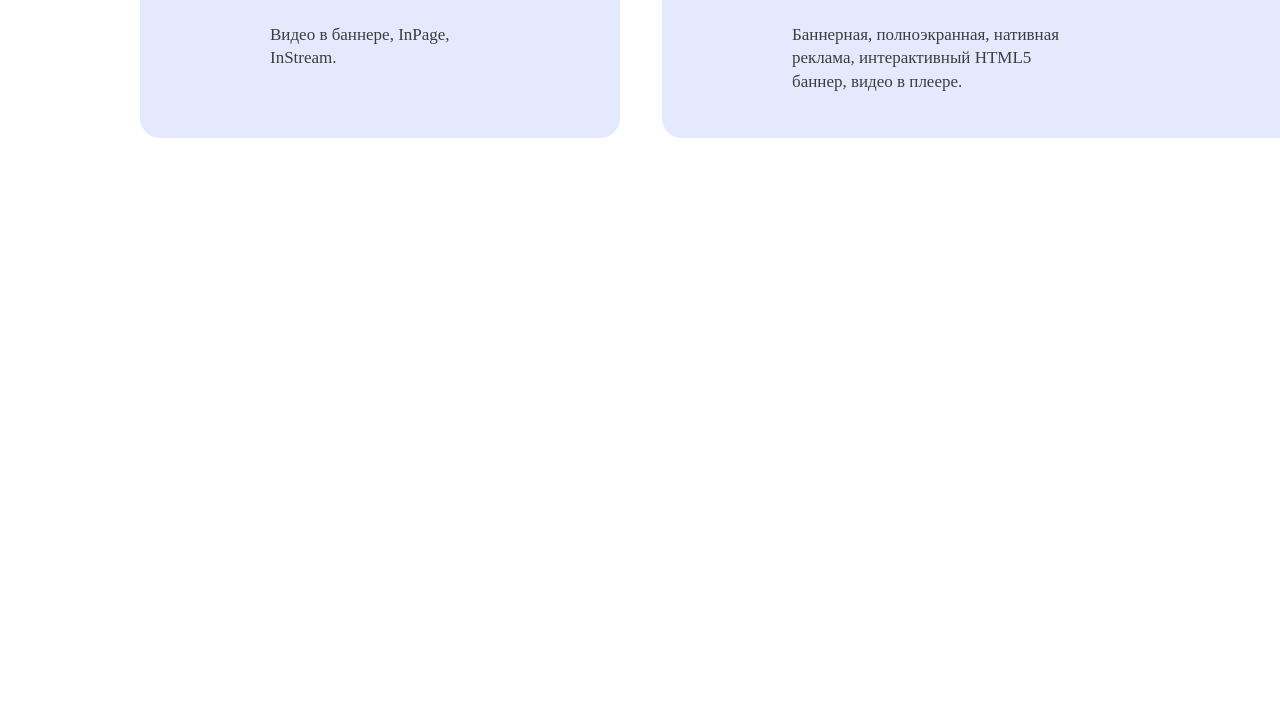
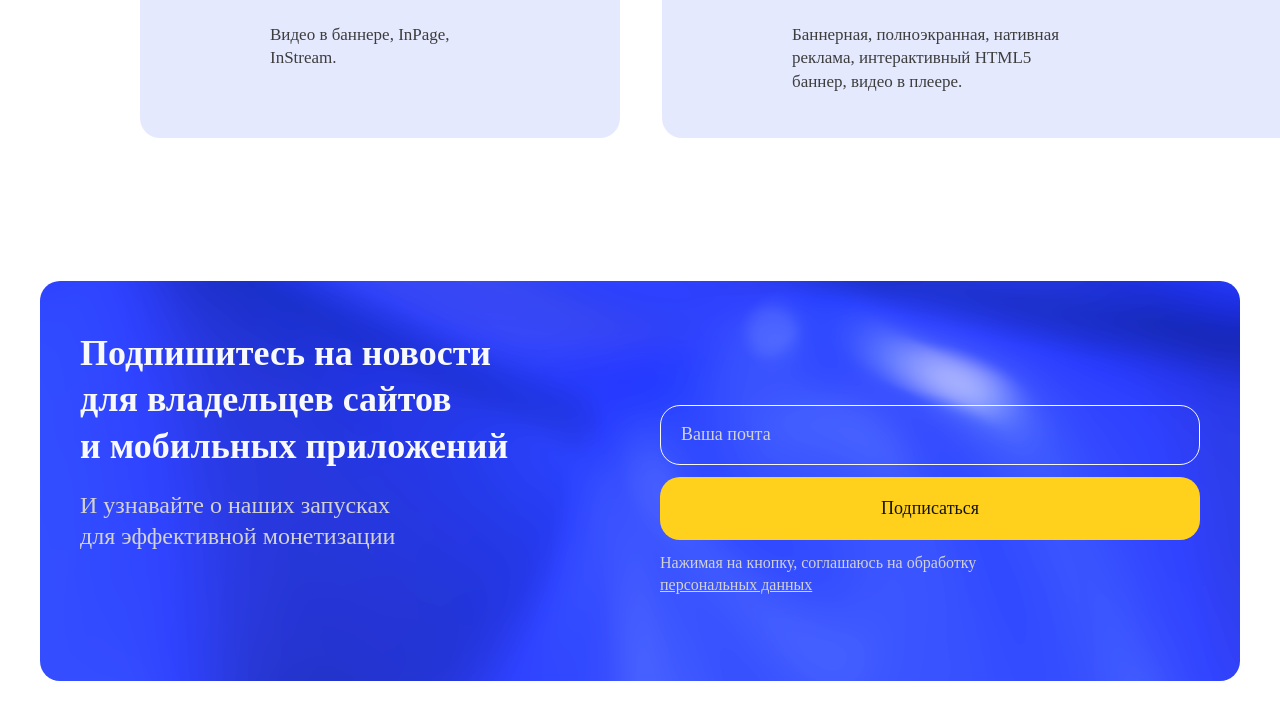
Before and after one commit to varvaratikh/yandex, a React (Vite) app: page / in a window 1280 px wide. Shown: the part 3007-3726 px from the top of the page. Built offline with nearby package versions, Linux system fonts and the light colour scheme.

Commit message:
added new block

```diff
--- a/src/App.tsx
+++ b/src/App.tsx
@@ -2,6 +2,7 @@ import { Main } from "./layouts/main/Main";
 import { Possibilities } from "./layouts/possibilities/Possibilities";
 import { Monetization } from "./layouts/monetization/Monetization";
 import { Ad } from "./layouts/ad/Ad";
+import { Subscribe } from "./layouts/subscribe/Subscribe";
 
 export const App = () => {
   return (
@@ -10,6 +11,7 @@ export const App = () => {
       <Possibilities />
       <Monetization />
       <Ad />
+      <Subscribe />
     </div>
   );
 };
--- a/src/layouts/ad/Ad.tsx
+++ b/src/layouts/ad/Ad.tsx
@@ -10,7 +10,6 @@ import four from "../../assets/image/icons/computer-svgrepo-com.png";
 
 export const Ad = () => {
   return (
-    // TODO: `на части мотетизации, когда все фолдеры раскрты, то это заходит на эту часть. Нужно чтобы это все логично смещалось вверх/вниз при закрытии/раскрытии всех этих фолдеров`
     <div className={style.ad_container}>
       <p id="formats" className={style.ad_text}>
         Реклама, которую вы cможете создать
--- /dev/null
+++ b/src/layouts/subscribe/Subscribe.tsx
@@ -0,0 +1,35 @@
+import style from "./style.module.sass";
+// @ts-ignore
+import back from "../../assets/image/background/back.png";
+
+export const Subscribe = () => {
+  return (
+    <div className={style.wrapper}>
+      <img src={back} className={style.back_image} alt="background" />
+      <div className={style.content}>
+        <div className={style.left}>
+          <h2>
+            Подпишитесь на новости
+            <br />
+            для владельцев сайтов
+            <br />и мобильных приложений
+          </h2>
+          <p>
+            И узнавайте о наших запусках
+            <br />
+            для эффективной монетизации
+          </p>
+        </div>
+        <div className={style.right}>
+          <input type="email" placeholder="Ваша почта" />
+          <button>Подписаться</button>
+          <small>
+            Нажимая на кнопку, соглашаюсь на обработку
+            <br />
+            <a href="#">персональных данных</a>
+          </small>
+        </div>
+      </div>
+    </div>
+  );
+};
--- /dev/null
+++ b/src/layouts/subscribe/style.module.sass
@@ -0,0 +1,101 @@
+@font-face
+  font-family: 'Yandex Sans Text'
+  src: url('/Users/varvaratihonova/WebstormProjects/yandex/src/assets/fonts/Yandex_Sans/fonts/YandexSansDisplay-Regular.ttf') format('truetype')
+
+.wrapper
+  position: relative
+  width: 100%
+  max-width: 1200px
+  height: 400px
+  border-radius: 20px
+  overflow: hidden
+  padding: 40px
+  display: flex
+  align-items: center
+  justify-content: center
+  margin: -1400px auto 0
+
+.back_image
+  position: absolute
+  top: 0
+  left: 0
+  width: 100%
+  height: 100%
+  object-fit: cover
+  z-index: 0
+  pointer-events: none
+
+.content
+  position: relative
+  z-index: 1
+  display: flex
+  justify-content: space-between
+  align-items: flex-start
+  gap: 40px
+  color: #F7F9FB
+  width: 100%
+
+.left
+  flex: 1
+  font-family: 'Yandex Sans Text', serif
+
+  h2
+    font-size: 36px
+    font-weight: 600
+    padding-bottom: 20px
+    line-height: 130%
+
+  p
+    font-size: 24px
+    font-weight: 500
+    line-height: 130%
+    font-family: 'Yandex Sans Text', serif
+    color: #D2D2D2
+    margin-bottom: 80px
+
+.right
+  flex: 1
+  display: flex
+  flex-direction: column
+  gap: 12px
+  margin-top: 75px
+
+  input
+    padding: 20px
+    border-radius: 20px
+    border: 1px solid #F7F9FB
+    background: transparent
+    color: #F7F9FB
+    font-size: 16px
+    gap: 10px
+
+    &::placeholder
+      color: #D2D2D2
+      font-family: 'Yandex Sans Text', serif
+      font-weight: 500
+      font-size: 18px
+      line-height: 130%
+
+  button
+    background: #FFD11C
+    border: none
+    border-radius: 20px
+    font-size: 18px
+    cursor: pointer
+    transition: 0.2s
+    padding: 20px 52px
+    font-family: 'Yandex Sans Text', serif
+    font-weight: 500
+    line-height: 130%
+    color: #141414
+
+  small
+    font-size: 16px
+    line-height: 140%
+    color: #D2D2D2
+    font-family: 'Yandex Sans Text', serif
+    font-weight: 400
+
+    a
+      color: #D2D2D2
+      text-decoration: underline
```
Also changed, not shown: src/assets/image/background/back.png (added).
